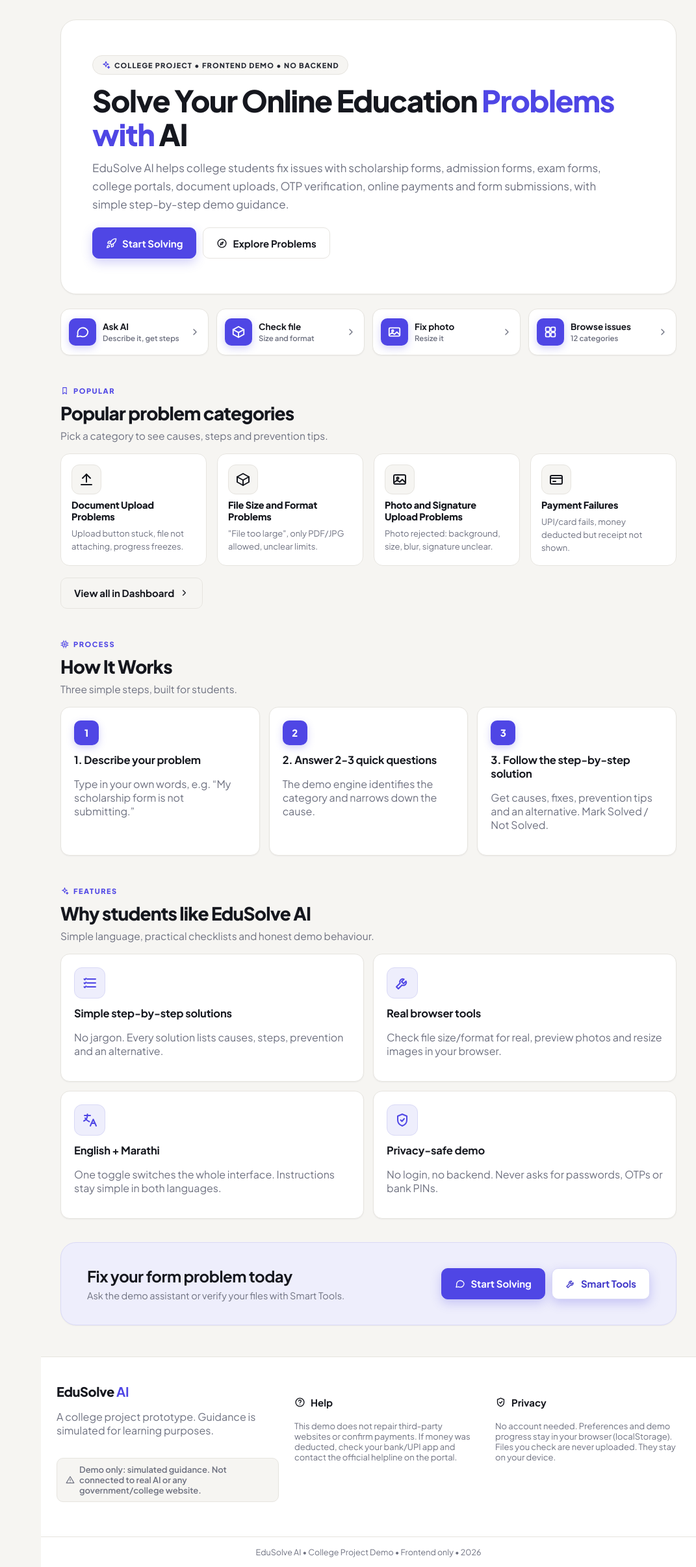
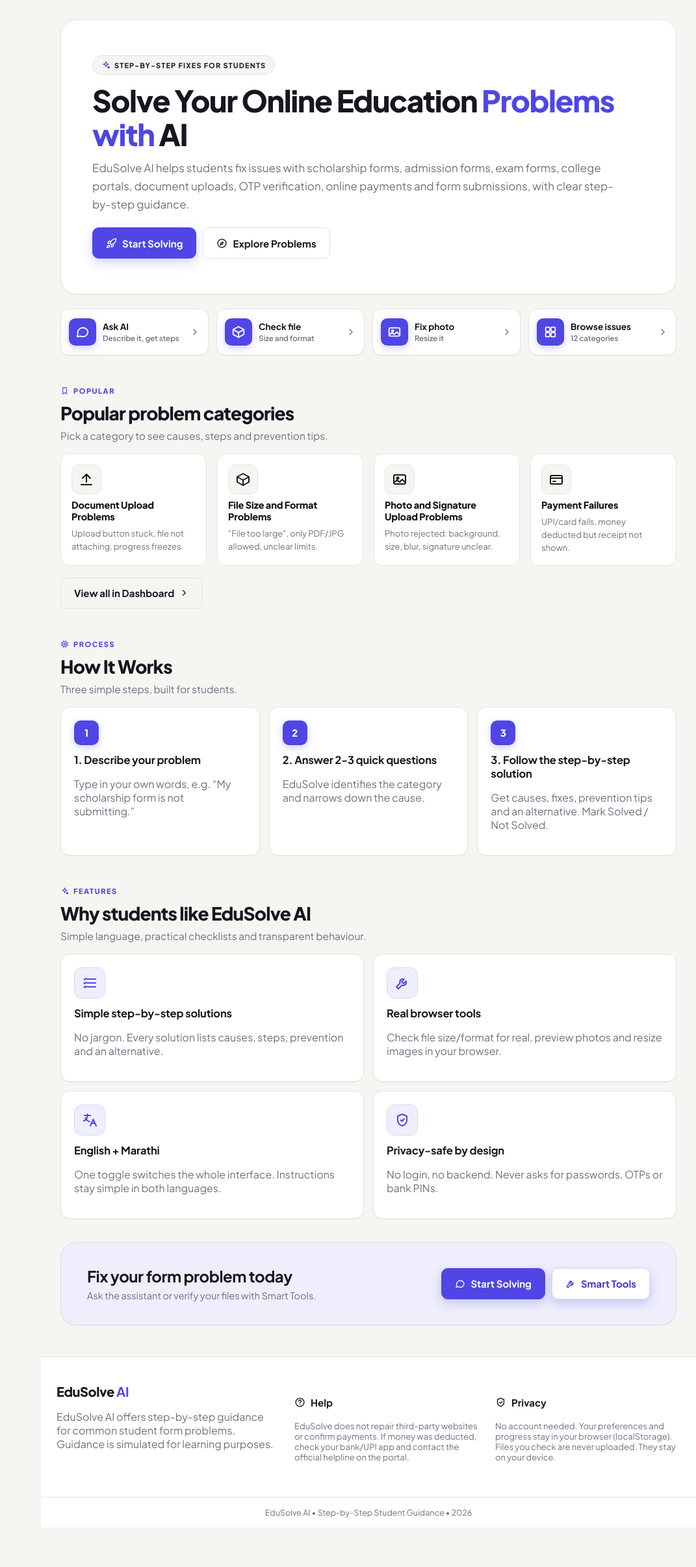
Before and after one commit to NeuralShubh/Edusolve, a React (Vite) app: page / in a window 1280 px wide. Shown: the whole page at 65% size, without its empty margins (209-1280 px from the left). After the commit the page ends 2351 px from the top, so only its background shows below. Built offline with nearby package versions, Linux system fonts and the light colour scheme.

Commit message:
Professional copy: remove college project and demo wording across student UI

```diff
--- a/src/components/ui.jsx
+++ b/src/components/ui.jsx
@@ -71,7 +71,6 @@ export function Footer() {
         <div>
           <div className="footer-logo">EduSolve <b>AI</b></div>
           <p className="muted">{t.footer_tag}</p>
-          <p className="demo-pill"><Icon name="alert" size={14} /> {t.demo_note}</p>
         </div>
         <div>
           <h4 className="with-icon"><Icon name="help" size={17} /> {t.footer_help}</h4>
@@ -82,7 +81,7 @@ export function Footer() {
           <p className="muted small">{t.footer_privacy_text}</p>
         </div>
       </div>
-      <div className="footer-bottom">EduSolve AI • College Project Demo • Frontend only • {new Date().getFullYear()}</div>
+      <div className="footer-bottom">EduSolve AI • Step-by-Step Student Guidance • {new Date().getFullYear()}</div>
     </footer>
   )
 }
@@ -136,7 +135,6 @@ export function Sidebar() {
         <button className="lang-btn side-lang" onClick={toggle}>
           <Icon name="languages" size={15} /> {lang === 'en' ? 'मराठी' : 'English'}
         </button>
-        <p className="demo-pill"><Icon name="alert" size={13} /> {lang === 'mr' ? 'नमुना प्रकल्प' : 'Demo project'}</p>
       </div>
     </aside>
   )
--- a/src/i18n/translations.js
+++ b/src/i18n/translations.js
@@ -5,13 +5,13 @@ export const STRINGS = {
     nav_solver: 'AI Problem Solver',
     nav_tools: 'Smart Tools',
     nav_about: 'About',
-    hero_badge: 'College Project • Frontend Demo • No Backend',
+    hero_badge: 'Step-by-Step Fixes for Students',
     hero_title_a: 'Solve Your Online Education',
     hero_title_b: 'Problems with AI',
-    hero_desc: 'EduSolve AI helps college students fix issues with scholarship forms, admission forms, exam forms, college portals, document uploads, OTP verification, online payments and form submissions, with simple step-by-step demo guidance.',
+    hero_desc: 'EduSolve AI helps students fix issues with scholarship forms, admission forms, exam forms, college portals, document uploads, OTP verification, online payments and form submissions, with clear step-by-step guidance.',
     start_solving: 'Start Solving',
     explore_problems: 'Explore Problems',
-    demo_note: 'Demo only: simulated guidance. Not connected to real AI or any government/college website.',
+    demo_note: 'Guidance is simulated for learning. EduSolve does not connect to real AI or any government or college website.',
     popular_title: 'Popular problem categories',
     popular_sub: 'Pick a category to see causes, steps and prevention tips.',
     view_all: 'View all in Dashboard',
@@ -20,35 +20,35 @@ export const STRINGS = {
     how_1_t: '1. Describe your problem',
     how_1_d: 'Type in your own words, e.g. “My scholarship form is not submitting.”',
     how_2_t: '2. Answer 2-3 quick questions',
-    how_2_d: 'The demo engine identifies the category and narrows down the cause.',
+    how_2_d: 'EduSolve identifies the category and narrows down the cause.',
     how_3_t: '3. Follow the step-by-step solution',
     how_3_d: 'Get causes, fixes, prevention tips and an alternative. Mark Solved / Not Solved.',
     feat_title: 'Why students like EduSolve AI',
-    feat_sub: 'Simple language, practical checklists and honest demo behaviour.',
+    feat_sub: 'Simple language, practical checklists and transparent behaviour.',
     feat_1_t: 'Simple step-by-step solutions',
     feat_1_d: 'No jargon. Every solution lists causes, steps, prevention and an alternative.',
     feat_2_t: 'Real browser tools',
     feat_2_d: 'Check file size/format for real, preview photos and resize images in your browser.',
     feat_3_t: 'English + Marathi',
     feat_3_d: 'One toggle switches the whole interface. Instructions stay simple in both languages.',
-    feat_4_t: 'Privacy-safe demo',
+    feat_4_t: 'Privacy-safe by design',
     feat_4_d: 'No login, no backend. Never asks for passwords, OTPs or bank PINs.',
-    footer_tag: 'A college project prototype. Guidance is simulated for learning purposes.',
+    footer_tag: 'EduSolve AI offers step-by-step guidance for common student form problems. Guidance is simulated for learning purposes.',
     footer_help: 'Help',
     footer_privacy: 'Privacy',
-    footer_help_text: 'This demo does not repair third-party websites or confirm payments. If money was deducted, check your bank/UPI app and contact the official helpline on the portal.',
-    footer_privacy_text: 'No account needed. Preferences and demo progress stay in your browser (localStorage). Files you check are never uploaded. They stay on your device.',
+    footer_help_text: 'EduSolve does not repair third-party websites or confirm payments. If money was deducted, check your bank/UPI app and contact the official helpline on the portal.',
+    footer_privacy_text: 'No account needed. Your preferences and progress stay in your browser (localStorage). Files you check are never uploaded. They stay on your device.',
     search_ph: 'Search problems… e.g. OTP, payment failed, photo upload',
     ask_ai: 'Ask AI',
     welcome: 'Namaste! What problem are you facing today?',
-    dash_sub: 'Search, pick a category, or ask the demo assistant. Everything runs in your browser.',
+    dash_sub: 'Search, pick a category, or ask the assistant. Everything runs in your browser.',
     recent: 'Recently viewed solutions',
-    saved: 'Saved demo solutions',
+    saved: 'Saved solutions',
     progress: 'Task progress & checklists',
     empty_recent: 'No recently viewed solutions yet. Open any category or ask AI.',
     empty_saved: 'Nothing saved yet. Open a solution and click “Save”.',
     solver_title: 'AI Problem Solver',
-    solver_sub: 'Describe your issue in simple words. Demo engine + follow-up questions. No real AI connected.',
+    solver_sub: 'Describe your issue in simple words. Step-by-step guidance with follow-up questions, fully in your browser.',
     solver_ph: 'e.g. My scholarship form is not submitting…',
     send: 'Send',
     solved: 'Problem Solved',
@@ -67,13 +67,13 @@ export const STRINGS = {
     nav_solver: 'AI समस्या सोडवणूक',
     nav_tools: 'स्मार्ट साधने',
     nav_about: 'माहिती',
-    hero_badge: 'कॉलेज प्रकल्प • फ्रंटएंड डेमो • बॅकएंड नाही',
+    hero_badge: 'विद्यार्थ्यांसाठी टप्प्याटप्प्याने उपाय',
     hero_title_a: 'तुमच्या ऑनलाइन शिक्षण',
     hero_title_b: 'समस्या AI ने सोडवा',
     hero_desc: 'EduSolve AI महाविद्यालयीन विद्यार्थ्यांना शिष्यवृत्ती फॉर्म, प्रवेश फॉर्म, परीक्षा फॉर्म, कॉलेज पोर्टल, कागदपत्र अपलोड, OTP पडताळणी, ऑनलाइन पेमेंट आणि फॉर्म सबमिशनमधील अडचणी सोडवण्यासाठी सोप्या टप्प्याटप्प्याने मार्गदर्शन देते.',
     start_solving: 'सोडवायला सुरुवात करा',
     explore_problems: 'समस्या पाहा',
-    demo_note: 'फक्त डेमो: सिम्युलेटेड मार्गदर्शन. खऱ्या AI किंवा कोणत्याही शासकीय/कॉलेज वेबसाइटशी जोडलेले नाही.',
+    demo_note: 'मार्गदर्शन शिक्षणासाठी सिम्युलेटेड आहे. EduSolve खऱ्या AI किंवा कोणत्याही शासकीय किंवा कॉलेज वेबसाइटशी जोडलेले नाही.',
     popular_title: 'लोकप्रिय समस्या प्रकार',
     popular_sub: 'कारणे, उपाय आणि प्रतिबंध टिपा पाहण्यासाठी प्रकार निवडा.',
     view_all: 'डॅशबोर्डमध्ये सर्व पाहा',
@@ -82,35 +82,35 @@ export const STRINGS = {
     how_1_t: '१. तुमची समस्या लिहा',
     how_1_d: 'तुमच्या शब्दांत लिहा, उदा. “माझा शिष्यवृत्ती फॉर्म सबमिट होत नाही.”',
     how_2_t: '२. २-३ सोप्या प्रश्नांची उत्तरे द्या',
-    how_2_d: 'डेमो इंजिन प्रकार ओळखते आणि कारण शोधते.',
+    how_2_d: 'EduSolve प्रकार ओळखते आणि कारण शोधते.',
     how_3_t: '३. टप्प्याटप्प्याने उपाय वापरा',
     how_3_d: 'कारणे, उपाय, प्रतिबंध टिपा आणि पर्याय मिळवा. Solved / Not Solved नोंदवा.',
     feat_title: 'विद्यार्थ्यांना EduSolve AI का आवडते',
-    feat_sub: 'सोपी भाषा, व्यावहारिक याद्या आणि प्रामाणिक डेमो वर्तन.',
+    feat_sub: 'सोपी भाषा, व्यावहारिक याद्या आणि पारदर्शक वर्तन.',
     feat_1_t: 'सोपे टप्प्याटप्प्याने उपाय',
     feat_1_d: 'अवघड शब्द नाहीत. प्रत्येक उपायात कारणे, पायऱ्या, प्रतिबंध आणि पर्याय.',
     feat_2_t: 'खरी ब्राउझर साधने',
     feat_2_d: 'फाइल आकार/प्रकार खरोखर तपासा, फोटो पहा आणि ब्राउझरमध्येच आकार बदला.',
     feat_3_t: 'इंग्रजी + मराठी',
     feat_3_d: 'एक बटण संपूर्ण इंटरफेस बदलते. दोन्ही भाषांत सूचना सोप्या.',
-    feat_4_t: 'गोपनीयता-सुरक्षित डेमो',
+    feat_4_t: 'गोपनीयता-सुरक्षित रचना',
     feat_4_d: 'लॉगिन नाही, बॅकएंड नाही. पासवर्ड, OTP किंवा बँक PIN कधीही मागत नाही.',
-    footer_tag: 'एक कॉलेज प्रकल्प नमुना. मार्गदर्शन शिकण्यासाठी सिम्युलेटेड आहे.',
+    footer_tag: 'EduSolve AI विद्यार्थ्यांच्या सामान्य फॉर्म समस्यांसाठी टप्प्याटप्प्याने मार्गदर्शन देते. मार्गदर्शन शिक्षणासाठी सिम्युलेटेड आहे.',
     footer_help: 'मदत',
     footer_privacy: 'गोपनीयता',
-    footer_help_text: 'हा डेमो तिसऱ्या पक्षाच्या वेबसाइट दुरुस्त करत नाही किंवा पेमेंटची पुष्टी करत नाही. पैसे कपात झाले असल्यास तुमचे बँक/UPI अ‍ॅप तपासा आणि पोर्टलवरील अधिकृत हेल्पलाइनशी संपर्क साधा.',
-    footer_privacy_text: 'खाते लागत नाही. प्राधान्ये आणि डेमो प्रगती तुमच्या ब्राउझरमध्येच (localStorage) राहते. तुम्ही तपासलेल्या फाइल्स अपलोड होत नाहीत. त्या तुमच्याच डिव्हाइसवर राहतात.',
+    footer_help_text: 'EduSolve तिसऱ्या पक्षाच्या वेबसाइट दुरुस्त करत नाही किंवा पेमेंटची पुष्टी करत नाही. पैसे कपात झाले असल्यास तुमचे बँक/UPI अ‍ॅप तपासा आणि पोर्टलवरील अधिकृत हेल्पलाइनशी संपर्क साधा.',
+    footer_privacy_text: 'खाते लागत नाही. प्राधान्ये आणि प्रगती तुमच्या ब्राउझरमध्येच (localStorage) राहते. तुम्ही तपासलेल्या फाइल्स अपलोड होत नाहीत. त्या तुमच्याच डिव्हाइसवर राहतात.',
     search_ph: 'समस्या शोधा… उदा. OTP, पेमेंट अयशस्वी, फोटो अपलोड',
     ask_ai: 'AI ला विचारा',
     welcome: 'नमस्ते! आज तुम्हाला कोणती अडचण येत आहे?',
-    dash_sub: 'शोधा, प्रकार निवडा किंवा डेमो सहाय्यकाला विचारा. सर्व काही तुमच्या ब्राउझरमध्ये चालते.',
+    dash_sub: 'शोधा, प्रकार निवडा किंवा सहाय्यकाला विचारा. सर्व काही तुमच्या ब्राउझरमध्ये चालते.',
     recent: 'अलीकडे पाहिलेले उपाय',
-    saved: 'जतन केलेले डेमो उपाय',
+    saved: 'जतन केलेले उपाय',
     progress: 'कार्य प्रगती आणि याद्या',
     empty_recent: 'अद्याप पाहिलेले उपाय नाहीत. कोणताही प्रकार उघडा किंवा AI ला विचारा.',
     empty_saved: 'अद्याप काहीही जतन केलेले नाही. उपाय उघडा आणि “Save” दाबा.',
     solver_title: 'AI समस्या सोडवणूक',
-    solver_sub: 'तुमची अडचण सोप्या शब्दांत लिहा. डेमो इंजिन + पाठपुरावे प्रश्न. खरे AI जोडलेले नाही.',
+    solver_sub: 'तुमची अडचण सोप्या शब्दांत लिहा. टप्प्याटप्प्याने मार्गदर्शन + पाठपुरावे प्रश्न, संपूर्ण तुमच्या ब्राउझरमध्ये.',
     solver_ph: 'उदा. माझा शिष्यवृत्ती फॉर्म सबमिट होत नाही…',
     send: 'पाठवा',
     solved: 'समस्या सुटली',
--- a/src/pages/About.jsx
+++ b/src/pages/About.jsx
@@ -11,13 +11,13 @@ export default function About() {
       <p className="muted">{t.footer_tag}</p>
       <div className="grid cols2" style={{ marginTop: 16 }}>
         <div className="card">
-          <h3 className="with-icon"><Icon name="target" size={19} /> {lang === 'mr' ? 'प्रकल्प उद्देश' : 'Project objective'}</h3>
+          <h3 className="with-icon"><Icon name="target" size={19} /> {lang === 'mr' ? 'EduSolve AI काय करते' : 'What EduSolve AI does'}</h3>
           <p className="muted">{t.hero_desc}</p>
           <ul className="muted small" style={{ lineHeight: 1.8 }}>
-            <li>{lang === 'mr' ? 'फ्रंटएंड डेमो. बॅकएंड, डेटाबेस, लॉगिन नाही.' : 'Frontend demo. No backend, database or login.'}</li>
-            <li>{lang === 'mr' ? 'नियम-आधारित डेमो इंजिन + पाठपुरावे प्रश्न.' : 'Rule-based demo engine + follow-up questions.'}</li>
+            <li>{lang === 'mr' ? 'संपूर्ण तुमच्या ब्राउझरमध्ये चालते. खाते, डेटाबेस किंवा लॉगिन नाही.' : 'Runs fully in your browser. No account, database or login.'}</li>
+            <li>{lang === 'mr' ? 'नियम-आधारित मार्गदर्शन इंजिन + पाठपुरावे प्रश्न.' : 'Rule-based guidance engine + follow-up questions.'}</li>
             <li>{lang === 'mr' ? 'खरे ब्राउझर फाइल तपासणे + इमेज रिसायझिंग.' : 'Real in-browser file checks + image resizing.'}</li>
-            <li>{lang === 'mr' ? 'खरे AI जोडलेले नाही. मार्गदर्शन सिम्युलेटेड आहे.' : 'No real AI connected. Guidance is simulated.'}</li>
+            <li>{lang === 'mr' ? 'मार्गदर्शन शिक्षणासाठी सिम्युलेटेड आहे.' : 'Guidance is simulated for learning.'}</li>
           </ul>
         </div>
         <div className="card">
@@ -26,7 +26,7 @@ export default function About() {
           <h3 className="with-icon"><Icon name="shield" size={19} /> {t.footer_privacy}</h3>
           <p className="muted small">{t.footer_privacy_text}</p>
           <h3 className="with-icon"><Icon name="cpu" size={19} /> {lang === 'mr' ? 'तंत्रज्ञान' : 'Tech used'}</h3>
-          <p className="muted small">React 18 + Vite 5 + React Router 6 • CSS only (no UI framework) • localStorage for preferences • Canvas API for resizing • Vercel-ready SPA.</p>
+          <p className="muted small">React 18 + Vite 5 + React Router 6 • CSS only (no UI framework) • localStorage for preferences • Canvas API for resizing • GitHub Pages ready.</p>
         </div>
       </div>
       <div className="card" style={{ marginTop: 16 }}>
--- a/src/pages/Home.jsx
+++ b/src/pages/Home.jsx
@@ -89,7 +89,7 @@ export default function Home() {
       <section className="cta-banner">
         <div>
           <h2>{lang === 'mr' ? 'तुमची फॉर्म समस्या आजच सोडवा' : 'Fix your form problem today'}</h2>
-          <p>{lang === 'mr' ? 'डेमो सहाय्यकाला विचारा किंवा स्मार्ट साधनांनी फाइल तपासा.' : 'Ask the demo assistant or verify your files with Smart Tools.'}</p>
+          <p>{lang === 'mr' ? 'सहाय्यकाला विचारा किंवा स्मार्ट साधनांनी फाइल तपासा.' : 'Ask the assistant or verify your files with Smart Tools.'}</p>
         </div>
         <div className="btn-row" style={{ marginTop: 0 }}>
           <button className="btn" onClick={() => nav('/solver')}><Icon name="chat" size={16} /> {t.start_solving}</button>
--- a/src/pages/Solver.jsx
+++ b/src/pages/Solver.jsx
@@ -17,7 +17,7 @@ export default function Solver() {
   const [params] = useSearchParams()
   const [input, setInput] = useState('')
   const [messages, setMessages] = useState([
-    { from: 'bot', text: lang === 'mr' ? 'नमस्ते! मी EduSolve डेमो सहाय्यक आहे. तुमची समस्या सोप्या शब्दांत लिहा (उदा. “माझा शिष्यवृत्ती फॉर्म सबमिट होत नाही”).' : 'Hello! I am the EduSolve demo assistant. Describe your problem simply (e.g. “My scholarship form is not submitting”).' },
+    { from: 'bot', text: lang === 'mr' ? 'नमस्ते! मी EduSolve सहाय्यक आहे. तुमची समस्या सोप्या शब्दांत लिहा (उदा. “माझा शिष्यवृत्ती फॉर्म सबमिट होत नाही”).' : 'Hello! I am the EduSolve assistant. Describe your problem simply (e.g. “My scholarship form is not submitting”).' },
   ])
   const [session, setSession] = useState(null)
   const [solution, setSolution] = useState(null)
@@ -106,7 +106,7 @@ export default function Solver() {
         </div>
         <div>
           <div className="chat">
-            <div className="chat-head"><span className="avatar"><Icon name="bot" size={20} /></span><div><b>EduSolve</b><br /><span className="muted small">demo assistant • frontend only</span></div></div>
+            <div className="chat-head"><span className="avatar"><Icon name="bot" size={20} /></span><div><b>EduSolve</b><br /><span className="muted small">{lang === 'mr' ? 'मार्गदर्शन सहाय्यक' : 'guidance assistant'}</span></div></div>
             <div className="chat-body" ref={bodyRef}>
               {messages.map((m, i) => (
                 <div key={i} style={{ display: 'contents' }}>
```
